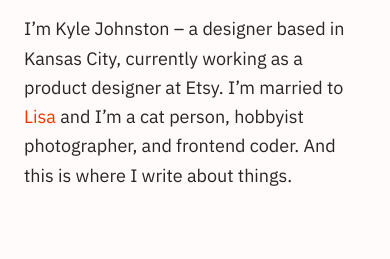
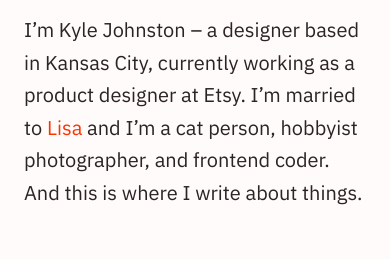
Before and after one commit to kylejohnston/astro_blog, an Astro site: page / in a window 390 px wide. Shown: the part 217-476 px from the top of the page. Built offline with nearby package versions, Linux system fonts and the light colour scheme; Astro itself is replaced by a stand-in of ours.

Commit message:
Updated p text size

```diff
--- a/src/styles/global.css
+++ b/src/styles/global.css
@@ -69,7 +69,7 @@
 	h2 { font-size: clamp(1.875rem, 0.739rem + 5.68vw, 5rem) !important; @apply mt-20 mb-6 font-headline font-light leading-[85%] uppercase; }
 	/* main h3 { color: var(--theme-accent) !important; @apply font-mono mb-3 text-xl uppercase; } */
 	/* main h4 { color: var(--theme-accent) !important; @apply font-mono mb-0 text-base uppercase; } */
-	p { @apply my-6 text-lg leading-relaxed md:leading-relaxed md:text-xl ; }
+	p { @apply my-6 text-xl leading-relaxed md:leading-relaxed; }
 	ul, ol { @apply list-disc my-8 ml-5; }
 	ul li, ol li { @apply leading-normal mb-2 text-lg md:text-xl; }
 	blockquote { @apply border-l-2 border-gray-300 pl-6 mb-7 /*[text-indent:1.5em]*/; }
```
